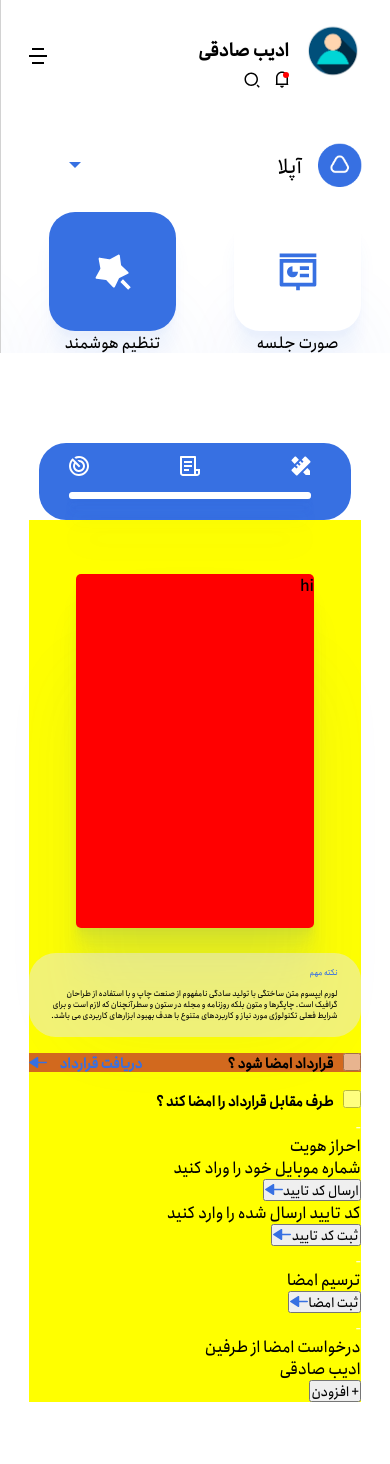
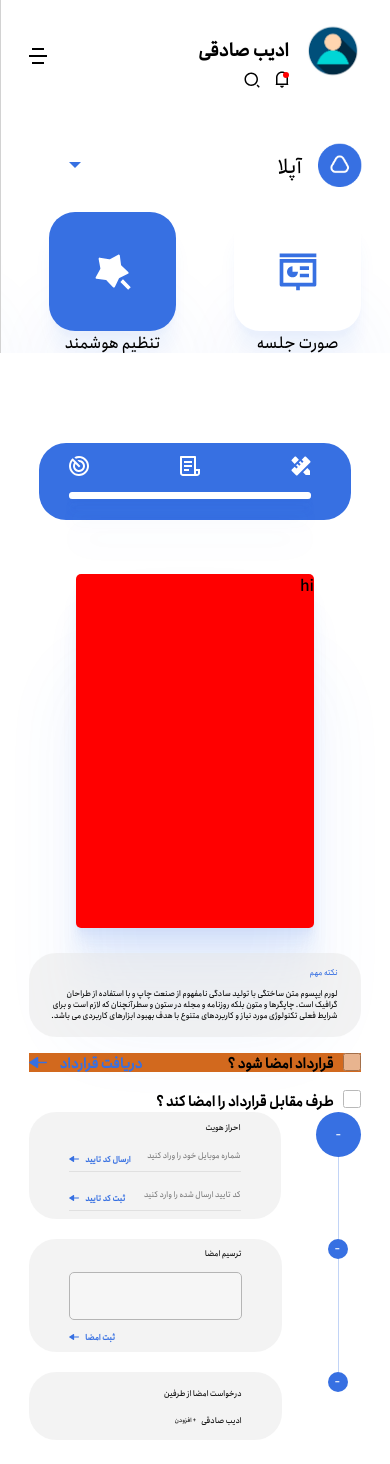
Before and after one commit to adibsadeghi1993/uplaw, a React (Create React App) app: page /contract in a window 390 px wide. Shown: the top 1464 px of the page. Before the commit the page ends 1402 px from the top, so only its background shows below. Built offline with nearby package versions, Linux system fonts and the light colour scheme.

Commit message:
ui from mobile CustomerSignture component was finished

```diff
--- a/src/components/contract/SigntureContract/CustomerSignture/CustomerSignture.js
+++ b/src/components/contract/SigntureContract/CustomerSignture/CustomerSignture.js
@@ -16,22 +16,23 @@ const CustomerSignture = () => {
         </div>
       </section>
       <section className={styles.customerSignture_left}>
-        <div></div>
+        <div className={styles.boredr}></div>
         <div>
-          <article>
-            <div>
+          <article className={styles.confirm_mobile_code}>
+            <div className={styles.first_image}>
               <img src={minesImage} alt="بستن سوال" />
             </div>
-            <p>احراز هویت</p>
+          <div className={styles.main_confirm}>
+             <div className={styles.confirm_person_paragraf}> <p>احراز هویت</p></div>
             <div>
-              <div>
+              <div className={styles.confirm_mobile}>
                 <p>شماره موبایل خود را وراد کنید</p>
                 <button>
                   <span>ارسال کد تایید</span>
                   <img src={blueArrowImage} alt="تایید" />
                 </button>
               </div>
-              <div>
+              <div className={styles.confirm_code}>
                 <p>کد تایید ارسال شده را وارد کنید</p>
                 <button>
                   <span>ثبت کد تایید</span>
@@ -39,28 +40,32 @@ const CustomerSignture = () => {
                 </button>
               </div>
             </div>
+          </div>
           </article>
-          <article>
-            <div>
+          <article className={styles.draw_signture}>
+            <div className={styles.second_image}>
               <img src={minesImage} alt="بستن سوال" />
             </div>
-            <div>
-              <div>
+            <div className={styles.main_draw}>
+              <div className={styles.signture_paragraf}>
                 <p>ترسیم امضا</p>
               </div>
-              <div>
-                <button>
+              <div >
+                <input className={styles.emptySpace_signture}/>
+               <div className={styles.confirm_signture}>
+               <button>
                   <span>ثبت امضا</span>
                   <img src={blueArrowImage} alt="تایید" />
                 </button>
+               </div>
               </div>
             </div>
           </article>
-          <article>
-            <div>
+          <article className={styles.request_signture}>
+            <div className={styles.third_image}>
               <img src={minesImage} alt="بستن سوال" />
             </div>
-            <div>
+            <div className={styles.main_request}>
               <div>
                 <p>درخواست امضا از طرفین</p>
               </div>
--- a/src/components/contract/SigntureContract/CustomerSignture/CustomerSignture.module.css
+++ b/src/components/contract/SigntureContract/CustomerSignture/CustomerSignture.module.css
@@ -3,7 +3,6 @@
    grid-template-columns: 1fr;
    width: 85%;
    margin: auto;
-   background-color: yellow;
 
 }
 .customerSignture_right{
@@ -11,6 +10,22 @@
     flex-direction: column;
     justify-content: center;
     align-items: center;
+
+}
+.customerSignture_left{
+   margin-bottom: 100px;
+   display: flex;
+   position: relative;
+
+}
+.boredr{
+    width: 1px;
+    height: 85%;
+    background-color: rgba(55, 112, 226, 0.3);
+    position: absolute;
+    right: 22px;
+    z-index: 1;
+
 
 }
 .customer_input_label{
@@ -31,3 +46,201 @@ font-size: 14px;
 line-height: 22px;
 margin-right: 9px;
 }
+.confirm_mobile_code{
+    display: flex;
+    width: 100%;
+}
+.main_confirm{
+    flex: 1;
+    margin-right: 35px;
+}
+
+.draw_signture{
+    display: flex;
+    width: 100%;
+    margin-top: 20px;
+}
+.main_draw{
+    flex: 1;
+    margin-right: 46px;
+}
+.request_signture{
+    display: flex;
+    margin-top: 20px;
+}
+.main_request{
+    flex: 1;
+    margin-right: 46px;
+}
+.confirm_mobile{
+    display: flex;
+    justify-content: space-between;
+    padding-bottom: 5px;
+    border-bottom: 1px solid rgb(0, 0, 0,0.08);
+    margin-top: 15px;
+
+
+}
+.confirm_mobile button{
+    background: transparent;
+    border: none;
+    cursor: pointer;
+}
+.confirm_mobile button span{
+    font-weight: 800;
+    font-size: 0.5rem;
+    margin-left: 6px;
+    color: #3770E2;
+}
+.confirm_mobile button img{
+    height: 6px;
+}
+.confirm_code{
+    display: flex;
+    justify-content: space-between;
+    padding-bottom: 5px;
+    border-bottom: 1px solid rgb(0, 0, 0,0.08);
+    margin-top: 15px;
+}
+.confirm_code button{
+    background: transparent;
+    border: none;
+    cursor: pointer;
+}
+.confirm_code button span{
+    font-weight: 800;
+    font-size: 0.5rem;
+    margin-left: 6px;
+    color: #3770E2;
+}
+.confirm_code button img{
+    height: 6px;
+}
+
+.confirm_code p{
+    font-size: 00.5rem;
+    font-weight: 500;
+    line-height: 13px;
+    opacity: 0.5;
+}
+.main_confirm{
+    padding: 8px 40px;
+    background: rgb(232, 232, 232,0.5);
+    display: flex;
+    flex-direction: column;
+ border-radius: 27px;
+}
+.confirm_person_paragraf p{
+    font-size: 00.5rem;
+    font-weight: 500;
+    line-height: 13px;
+}
+.confirm_mobile p{
+    font-size: 00.5rem;
+    font-weight: 500;
+    line-height: 13px;
+    opacity: 0.5;
+}
+.main_draw{
+    padding: 8px 40px;
+    background: rgb(232, 232, 232,0.5);
+    display: flex;
+    flex-direction: column;
+    border-radius: 27px;
+}
+.confirm_signture{
+    width: 100%;
+    display: flex;
+    justify-content: flex-end;
+}
+.confirm_signture button{
+    background: transparent;
+    border: none;
+
+}
+.confirm_signture button span{
+    font-weight: 800;
+    font-size: 0.5rem;
+    margin-left: 6px;
+    color: #3770E2;
+}
+.confirm_signture button img{
+    height: 6px;
+}
+.signture_paragraf p{
+    font-size: 00.5rem;
+    font-weight: 500;
+}
+.emptySpace_signture{
+    width: 100%;
+    height: 48px;
+    border: 0.25px solid #000000;
+    opacity: 0.25;
+    margin-top: 14px;
+    margin-bottom: 6px;
+}
+.main_request{
+    padding: 15px 40px;
+    background: rgb(232, 232, 232,0.5);
+    display: flex;
+    flex-direction: column;
+    border-radius: 27px;
+}
+.main_request div:first-child p{
+    font-size: 00.5rem;
+    font-weight: 500;
+}
+.main_request div:last-child{
+    display: flex;
+    margin-top: 16px;
+    align-items: center;
+}
+.main_request div:last-child p{
+    font-size: 00.5rem;
+    font-weight: 500;
+}
+.main_request div:last-child button{
+    background: transparent;
+    font-size: 0.375rem;
+    margin-right: 5px;
+    border: none;
+    cursor: pointer;
+}
+.first_image{
+    width: 45px;
+    height: 45px;
+    background: #3770E2;
+    border-radius: 50%;
+    display: flex;
+    justify-content: center;
+    align-items: center;
+    position: relative;
+    z-index: 2;
+    cursor: pointer;
+}
+.second_image{
+    width: 20px;
+    height: 20px;
+    background: #3770E2;
+    border-radius: 50%;
+    display: flex;
+    justify-content: center;
+    align-items: center;
+    margin-right: 13px;
+    position: relative;
+    z-index: 2;
+    cursor: pointer;
+}
+.third_image{
+    width: 20px;
+    height: 20px;
+    background: #3770E2;
+    border-radius: 50%;
+    display: flex;
+    justify-content: center;
+    align-items: center;
+    margin-right: 13px;
+    position: relative;
+    z-index: 2;
+    cursor: pointer;
+}
```
